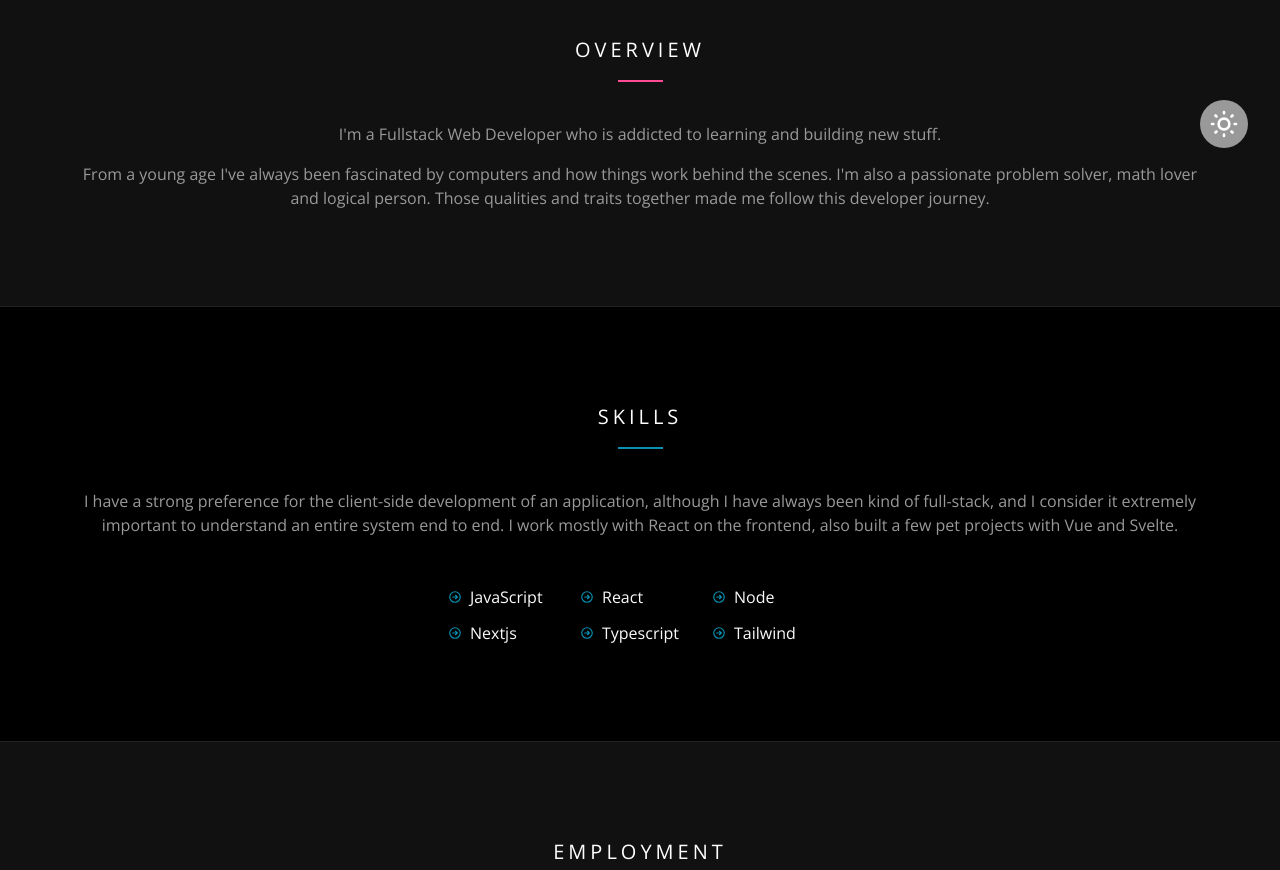
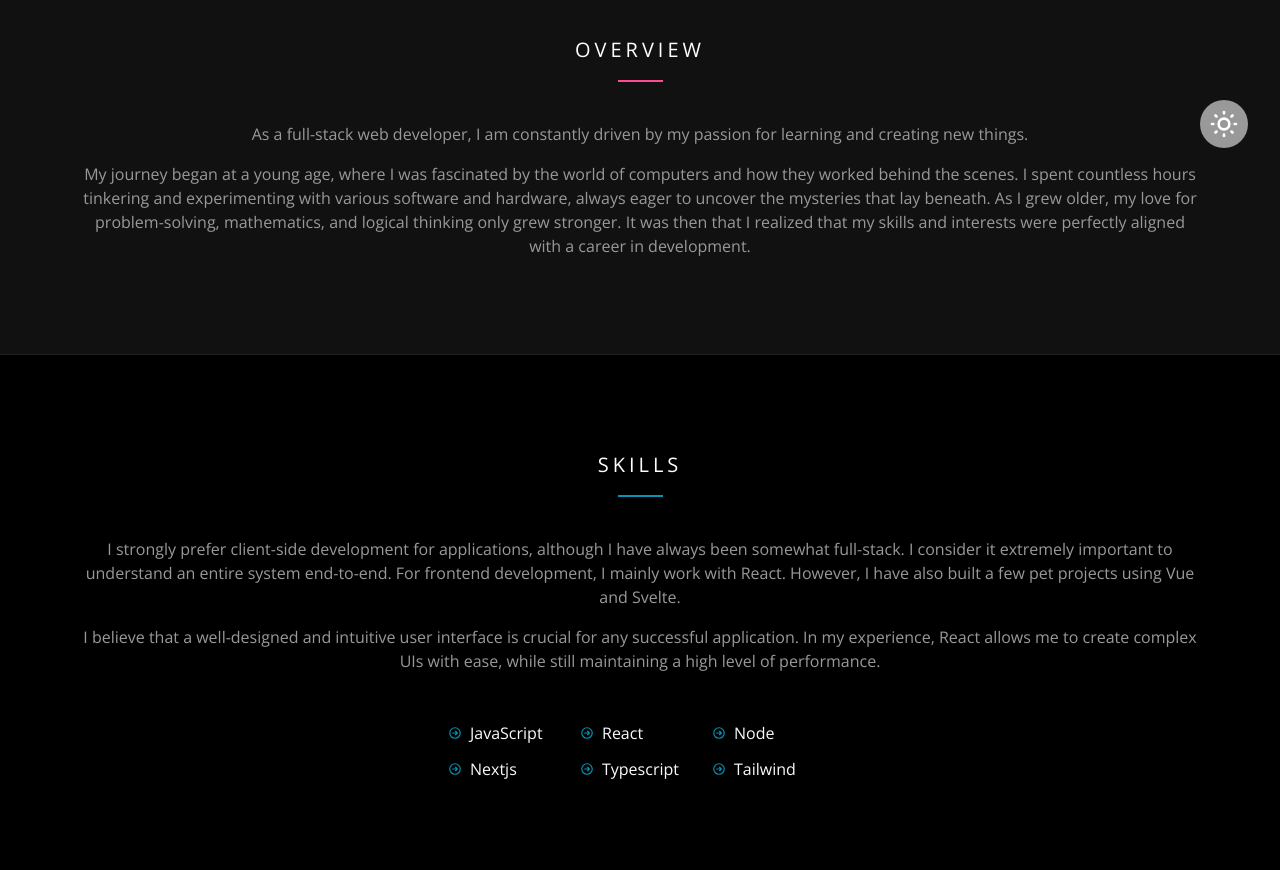
Before and after one commit to gustavomauricio/gmauricio-site, a Next.js app: page / in a window 1280 px wide. Shown: the part 620-1490 px from the top of the page. Built offline with nearby package versions, Linux system fonts and the light colour scheme.

Commit message:
copy update

```diff
--- a/pages/index.tsx
+++ b/pages/index.tsx
@@ -91,14 +91,18 @@ const Home: NextPage = () => {
               </h5>
               <hr className="mb-10" />
               <p className="text-center mb-4">
-                I'm a Fullstack Web Developer who is addicted to learning and
-                building new stuff.
+                As a full-stack web developer, I am constantly driven by my
+                passion for learning and creating new things.
               </p>
               <p className="text-center">
-                From a young age I've always been fascinated by computers and
-                how things work behind the scenes. I'm also a passionate problem
-                solver, math lover and logical person. Those qualities and
-                traits together made me follow this developer journey.
+                My journey began at a young age, where I was fascinated by the
+                world of computers and how they worked behind the scenes. I
+                spent countless hours tinkering and experimenting with various
+                software and hardware, always eager to uncover the mysteries
+                that lay beneath. As I grew older, my love for problem-solving,
+                mathematics, and logical thinking only grew stronger. It was
+                then that I realized that my skills and interests were perfectly
+                aligned with a career in development.
               </p>
             </div>
           </div>
@@ -112,12 +116,18 @@ const Home: NextPage = () => {
               Skills
             </h5>
             <hr className="mb-10 border-cyan-600" />
+            <p className="text-center mb-4">
+              I strongly prefer client-side development for applications,
+              although I have always been somewhat full-stack. I consider it
+              extremely important to understand an entire system end-to-end. For
+              frontend development, I mainly work with React. However, I have
+              also built a few pet projects using Vue and Svelte.
+            </p>
             <p className="text-center">
-              I have a strong preference for the client-side development of an
-              application, although I have always been kind of full-stack, and I
-              consider it extremely important to understand an entire system end
-              to end. I work mostly with React on the frontend, also built a few
-              pet projects with Vue and Svelte.
+              I believe that a well-designed and intuitive user interface is
+              crucial for any successful application. In my experience, React
+              allows me to create complex UIs with ease, while still maintaining
+              a high level of performance.
             </p>
             <ul className="grid grid-cols-3 gap-3 max-w-sm mt-12 px-4 sm:px-0 mx-auto dark:text-[#FAFAFA]">
               <li>
```
